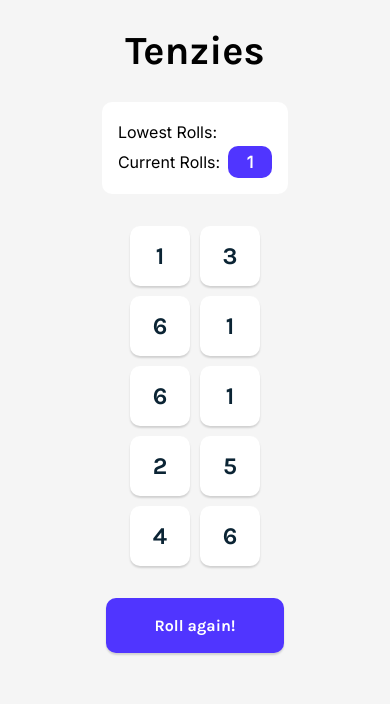
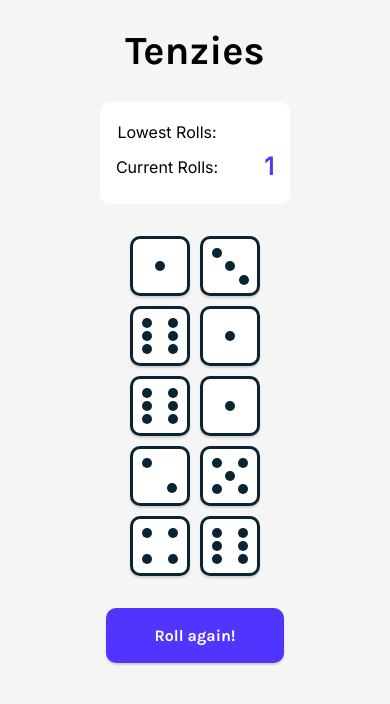
Before and after one commit to redirwin/tenzies, a React (Vite) app: page / in a window 390 px wide. Both pictures are taken after a click on the button "Let's Roll!". Shown: the top 704 px of the page. Built offline with nearby package versions, Linux system fonts and the light colour scheme.

Commit message:
Updates dice text digit to pips created with CSS.

```diff
--- a/src/Components/scripts/Die.jsx
+++ b/src/Components/scripts/Die.jsx
@@ -6,7 +6,12 @@ export default function Die(props) {
       className={`${styles.Die} ${props.isHeld && styles.held}`}
       onClick={() => props.holdDice(props.id)}
     >
-      <span>{props.value}</span>
+      {props.value === 1 && <span className={`${styles.cssDice} ${styles.cssDice_1}`}></span>}
+      {props.value === 2 && <span className={`${styles.cssDice} ${styles.cssDice_2}`}></span>}
+      {props.value === 3 && <span className={`${styles.cssDice} ${styles.cssDice_3}`}></span>}
+      {props.value === 4 && <span className={`${styles.cssDice} ${styles.cssDice_4}`}></span>}
+      {props.value === 5 && <span className={`${styles.cssDice} ${styles.cssDice_5}`}></span>}
+      {props.value === 6 && <span className={`${styles.cssDice} ${styles.cssDice_6}`}></span>}
     </div>
   );
 }
--- a/src/Components/styles/App.module.scss
+++ b/src/Components/styles/App.module.scss
@@ -97,24 +97,21 @@
     div {
         display: flex;
         align-items: center;
-        width: 100%;
+        justify-content: space-between;
         font-weight: 500;
     }
 
     span {
         margin-left: .5rem;
-        font-size: 1.5rem;
+        font-size: 1.25rem;
         font-weight: 700;
+        text-align: right;
+        width: 3rem;
     }
 
     div:nth-child(2) span {
-        padding: 1.5rem 0;
-        width: 3.5rem;
-        background: #5035FF;
-        border-radius: 10px;
-        line-height: 0;
-        font-weight: 700;
-        color: #ffffff;
+        color: #5035FF;
+        font-size: 1.5rem;
     }
 
     @media only screen and (max-width: 767px) {
@@ -124,11 +121,6 @@
         span {
             font-size: 1rem;
         }
-
-        div:nth-child(2) span {
-            padding: 1rem 0;
-            width: 2.75rem;
-        }
     }
 
 }
--- a/src/Components/styles/Die.module.scss
+++ b/src/Components/styles/Die.module.scss
@@ -19,8 +19,174 @@
         }
     }
 
+    // svg {
+    //     border: 1px solid green;
+    //     padding: 0;
+    //     margin: 0;
+    //     height: 75px;
+    //     width: 75px;
+    // }
+
 }
 
 .held {
     background: #59E391;
 }
+
+
+// CSS DICE
+
+.cssDice {
+    width: 100%;
+    height: 100%;
+    border: 3px solid;
+    border-radius: 10px;
+
+    &::before {
+        content: "";
+        background: currentColor;
+        width: 11px;
+        height: 11px;
+        border-radius: 11px;
+
+        @media only screen and (max-width: 767px) {
+            width: 10px;
+            height: 10px;
+            border-radius: 10px;
+        }
+    }
+}
+
+.cssDice_1 {
+    display: flex;
+    justify-content: center;
+    align-items: center;
+}
+
+.cssDice_2 {
+    display: block;
+    position: relative;
+
+    &::before {
+        display: block;
+        position: absolute;
+        left: 11px;
+        top: 11px;
+        box-shadow: 30px 30px 0;
+
+        @media only screen and (max-width: 767px) {
+            left: 9px;
+            top: 9px;
+            box-shadow: 25px 25px 0;
+        }
+
+    }
+}
+
+.cssDice_3 {
+    display: block;
+    position: relative;
+
+    &::before {
+        display: block;
+        position: absolute;
+        left: 11px;
+        top: 11px;
+        box-shadow:
+            15px 15px 0,
+            30px 30px 0;
+
+        @media only screen and (max-width: 767px) {
+            left: 9px;
+            top: 9px;
+            box-shadow:
+                13px 13px 0,
+                27px 27px 0;
+        }
+
+    }
+}
+
+.cssDice_4 {
+    display: block;
+    position: relative;
+
+    &::before {
+        display: block;
+        position: absolute;
+        left: 11px;
+        top: 11px;
+        box-shadow:
+            30px 0 0,
+            30px 30px 0,
+            0 30px 0;
+
+        @media only screen and (max-width: 767px) {
+            left: 9px;
+            top: 9px;
+            box-shadow:
+                26px 0 0,
+                26px 26px 0,
+                0 26px 0;
+        }
+
+    }
+}
+
+.cssDice_5 {
+    display: block;
+    position: relative;
+
+    &::before {
+        display: block;
+        position: absolute;
+        left: 11px;
+        top: 11px;
+        box-shadow:
+            15px 15px 0,
+            30px 0 0,
+            30px 30px 0,
+            0 30px 0;
+
+        @media only screen and (max-width: 767px) {
+            left: 9px;
+            top: 9px;
+            box-shadow:
+                13px 13px 0,
+                26px 0 0,
+                26px 26px 0,
+                0 26px 0;
+        }
+
+    }
+}
+
+.cssDice_6 {
+    display: block;
+    position: relative;
+
+    &::before {
+        display: block;
+        position: absolute;
+        left: 11px;
+        top: 11px;
+        box-shadow:
+            0 15px 0,
+            30px 15px 0,
+            30px 0 0,
+            30px 30px 0,
+            0 30px 0;
+
+        @media only screen and (max-width: 767px) {
+            left: 9px;
+            top: 9px;
+            box-shadow:
+                0 13px 0,
+                26px 13px 0,
+                26px 0 0,
+                26px 26px 0,
+                0 26px 0;
+        }
+
+    }
+}
```
